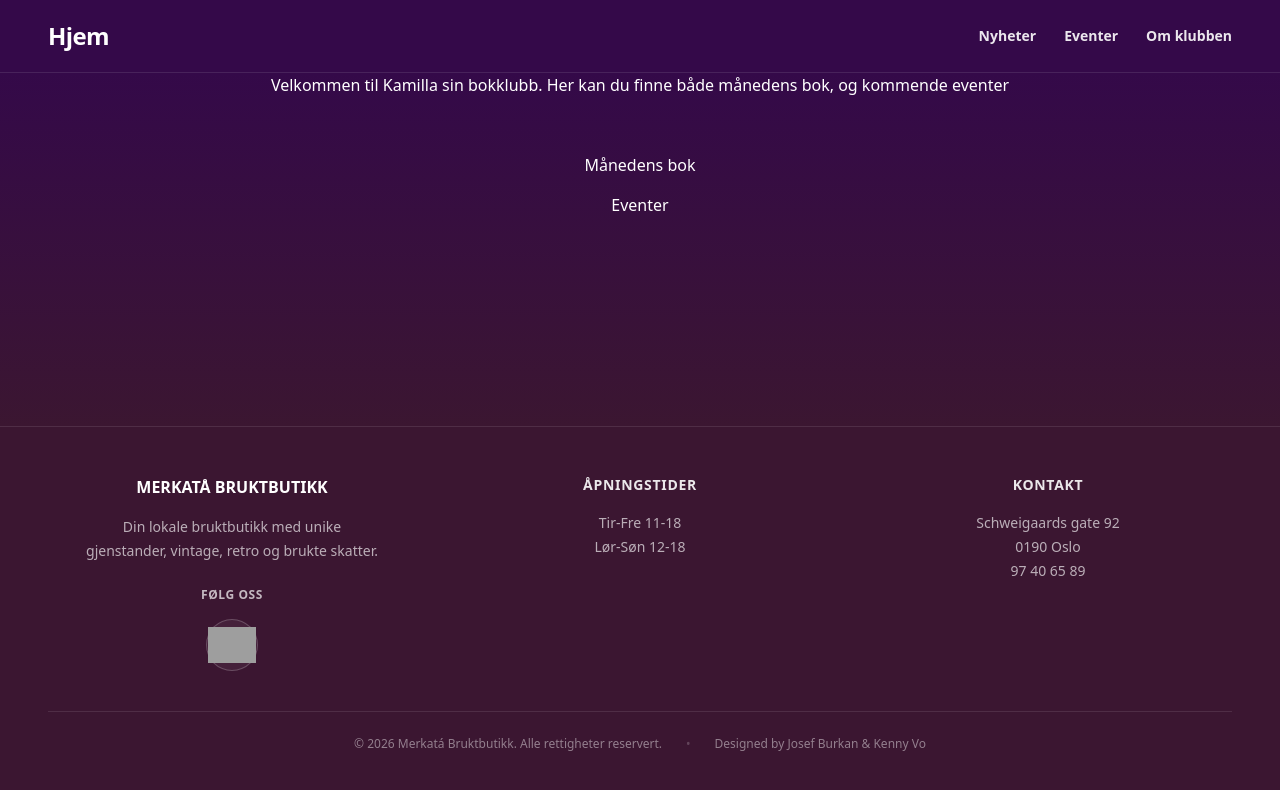
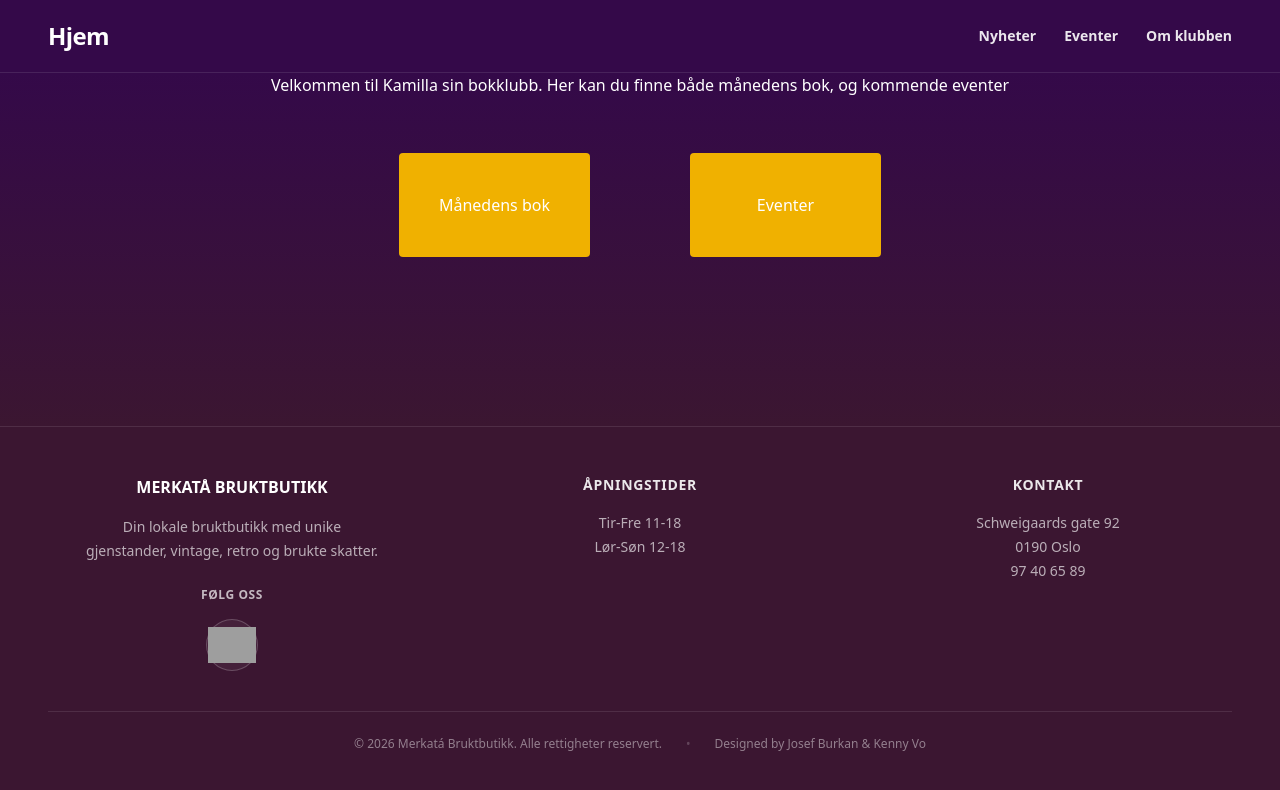
Before and after one commit to JosefBurkan/bokklubb, a Next.js app: page / in a window 1280 px wide. Shown: the top 790 px of the page. Built offline with nearby package versions, Linux system fonts and the light colour scheme; grey boxes are pictures that could not be loaded.

Commit message:
bare fiksa knapper litt på forsiden

```diff
--- a/app/newsLetter/page.tsx
+++ b/app/newsLetter/page.tsx
@@ -30,7 +30,7 @@ export default async function prevBooksOfTheMonth() {
 
                 <RemoveEmailButton />
 
-                </div>
+            </div>
         </>
     );
 }
--- a/app/page.tsx
+++ b/app/page.tsx
@@ -12,9 +12,17 @@ export default async function Home() {
 
 
 
-        <Link href="/book-of-the-month">Månedens bok</Link>
+        <div className="grid grid-cols-2 gap-25">
 
-        <Link href="/events">Eventer</Link>
+          <Link href="/book-of-the-month"
+            className="bg-yellow-500 p-10 rounded text-center">
+            Månedens bok</Link>
+
+          <Link href="/events"
+            className="bg-yellow-500 p-10 rounded text-center">
+            Eventer</Link>
+
+        </div>
 
       </div>
 
```
